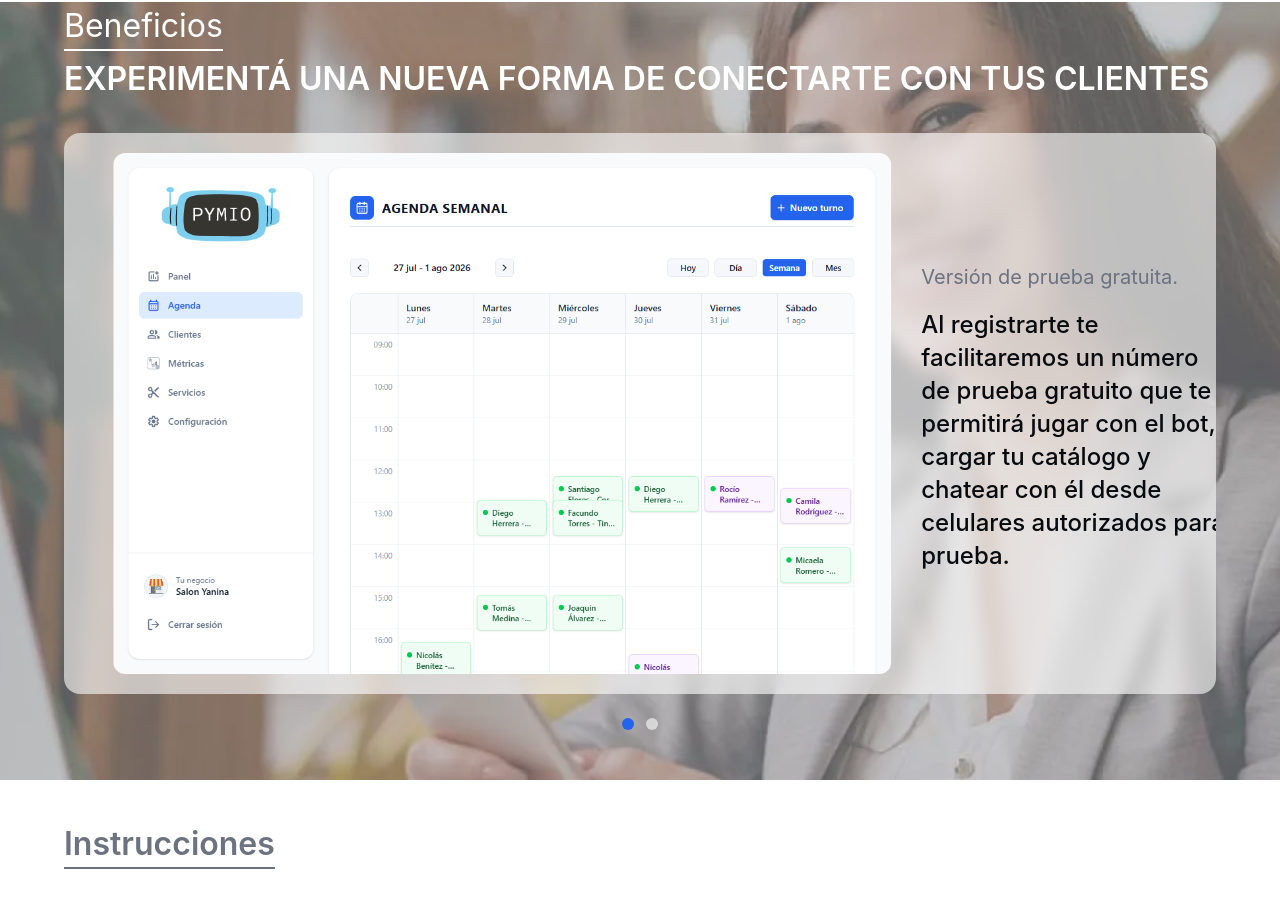
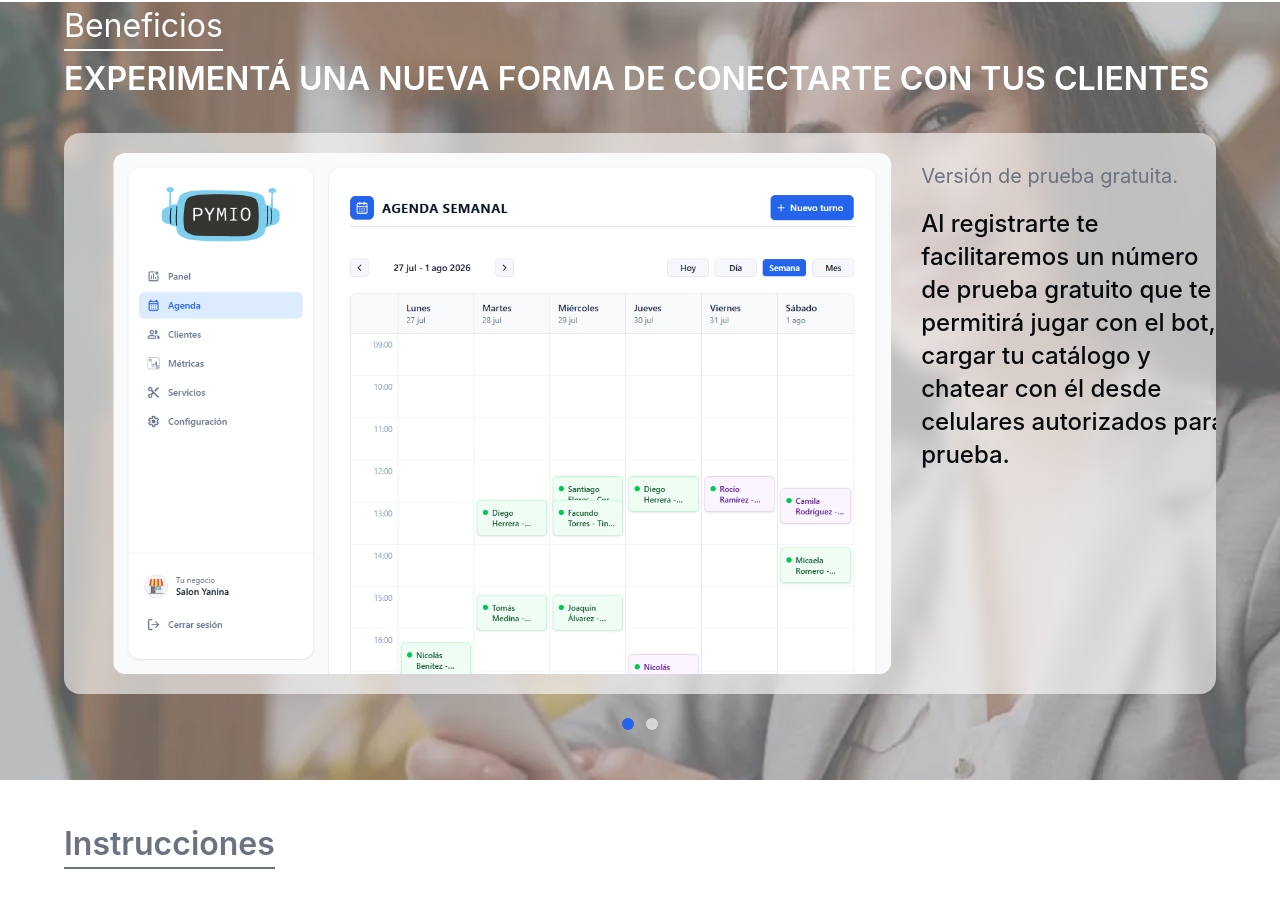
Before and after one commit to dgimenezdeveloper/chatbot-comercial, a Next.js app in the folder frontend/: page / in a window 1280 px wide. Shown: the part 1267-2173 px from the top of the page. Built offline with nearby package versions, Linux system fonts and the light colour scheme.

Commit message:
fix: css slide

```diff
--- a/frontend/src/components/landing-page/benefits-section/benefits-section.jsx
+++ b/frontend/src/components/landing-page/benefits-section/benefits-section.jsx
@@ -119,7 +119,7 @@ export default function BenefitsSection() {
               </div>
 
               {/* Slide 2 — Dashboard */}
-              <div className="w-full shrink-0 flex flex-col md:flex-row items-center gap-7.5 min-h-90 mr-[5%]">
+              <div className="w-full shrink-0 flex flex-col md:flex-row items-stretch gap-7.5 min-h-90 mr-[5%]">
                 <div className="md:w-[70%] shrink-0 flex items-stretch">
                   <Image
                     src="/dashboard.png"
```
